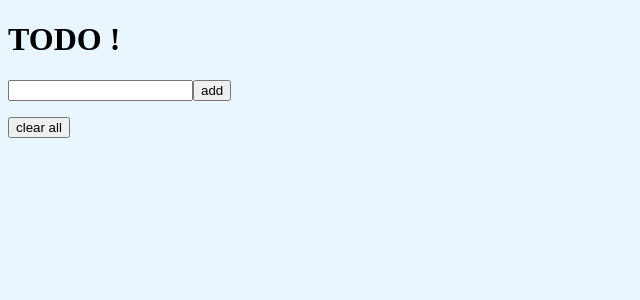
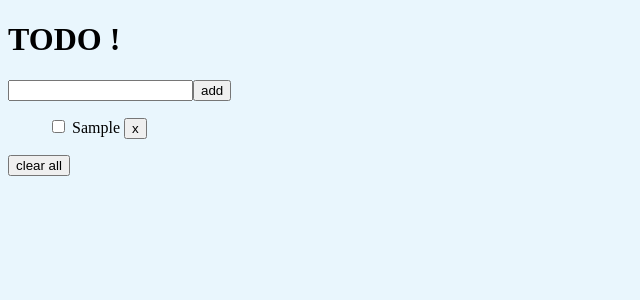
Before and after one commit to dev-jinheekim/study-vue, a Vue app: page / in a window 1280 px wide. Both pictures are taken after typing "Sample" into the empty fields and a click on the button "add". Shown: the top 300 px of the page, without its empty margins (0-640 px from the left). Built offline with nearby package versions, Linux system fonts and the light colour scheme.

Commit message:
할일 목록, 할일 추가 리팩토링

```diff
--- a/src/App.vue
+++ b/src/App.vue
@@ -1,8 +1,8 @@
 <template>
   <div id="app">
     <Header></Header>
-    <Input></Input>
-    <List></List>
+    <Input v-on:emitAdd="addTodoItem"></Input>
+    <List v-bind:propsData="todoItems"></List>
     <Footer></Footer>
   </div>
 </template>
@@ -15,6 +15,29 @@
 
   export default {
 
+    data: function () {
+      return {
+        todoItems : []
+      }
+    },
+    created: function() {
+      let localStorageLength = localStorage.length;
+      if (localStorageLength > 0) {
+        for (let i = 0; i < localStorageLength; i++ ) {
+          if (localStorage.key(i) !== 'loglevel:webpack-dev-server') {
+            console.log(localStorage.getItem(localStorage.key(i)));
+            this.todoItems.push(JSON.parse(localStorage.getItem(localStorage.key(i))));
+          }
+        }
+      }
+    },
+    methods: {
+      addTodoItem: function(item) {
+        let obj = {completed: false, item: item};
+        localStorage.setItem(item, JSON.stringify(obj));
+        this.todoItems.push(obj);
+      },
+    },
     components: {
       'Header' : Header,
       'Input' : Input,
--- a/src/components/input.vue
+++ b/src/components/input.vue
@@ -1,7 +1,7 @@
 <template>
   <div>
-      <input type="text" v-model="newTodoItem" v-on:keyup.enter="addTodo">
-      <button v-on:click="addTodo">add</button>
+      <input type="text" v-model="newTodoItem" v-on:keyup.enter="add">
+      <button v-on:click="add">add</button>
   </div>
 </template>
 
@@ -13,9 +13,9 @@
             }
         },
         methods: {
-            addTodo: function() {
-                let obj = {completed: false, item: this.newTodoItem};
-                localStorage.setItem(this.newTodoItem, JSON.stringify(obj));
+            add: function() {
+                if (!this.newTodoItem) { return false;}
+                this.$emit('emitAdd', this.newTodoItem);
                 this.clearInput();
             },
             clearInput: function() {
--- a/src/components/list.vue
+++ b/src/components/list.vue
@@ -1,7 +1,7 @@
 <template>
   <div>
       <ul>
-          <li v-for="(todoItem, index) in todoItems"
+          <li v-for="(todoItem, index) in propsData"
               v-bind:key="todoItem"
               v-bind:class="{completed: todoItem.completed}">
               <input type="checkbox" v-on:click="toggleComplete(todoItem)"/>
@@ -14,28 +14,12 @@
 
 <script>
     export default {
-        data: function () {
-         return {
-             todoItems : []
-         }
-        },
-        created: function() {
-            let localStorageLength = localStorage.length;
-            if (localStorageLength > 0) {
-                for (let i = 0; i < localStorageLength; i++ ) {
-                    if (localStorage.key(i) !== 'loglevel:webpack-dev-server') {
-                        console.log(localStorage.getItem(localStorage.key(i)));
-                        this.todoItems.push(JSON.parse(localStorage.getItem(localStorage.key(i))));
-                    }
-                }
-            }
-        },
+        props: ['propsData'],
         methods: {
             deleteItem: function(todoItem, index) {
                 console.log(this.todoItems, todoItem, index);
                 localStorage.removeItem(todoItem.item);
                 this.todoItems.splice(index, 1);
-                // this.todoItems.pop(index);
             },
             toggleComplete: function(todoItem) {
                 todoItem.completed = !todoItem.completed;
```
